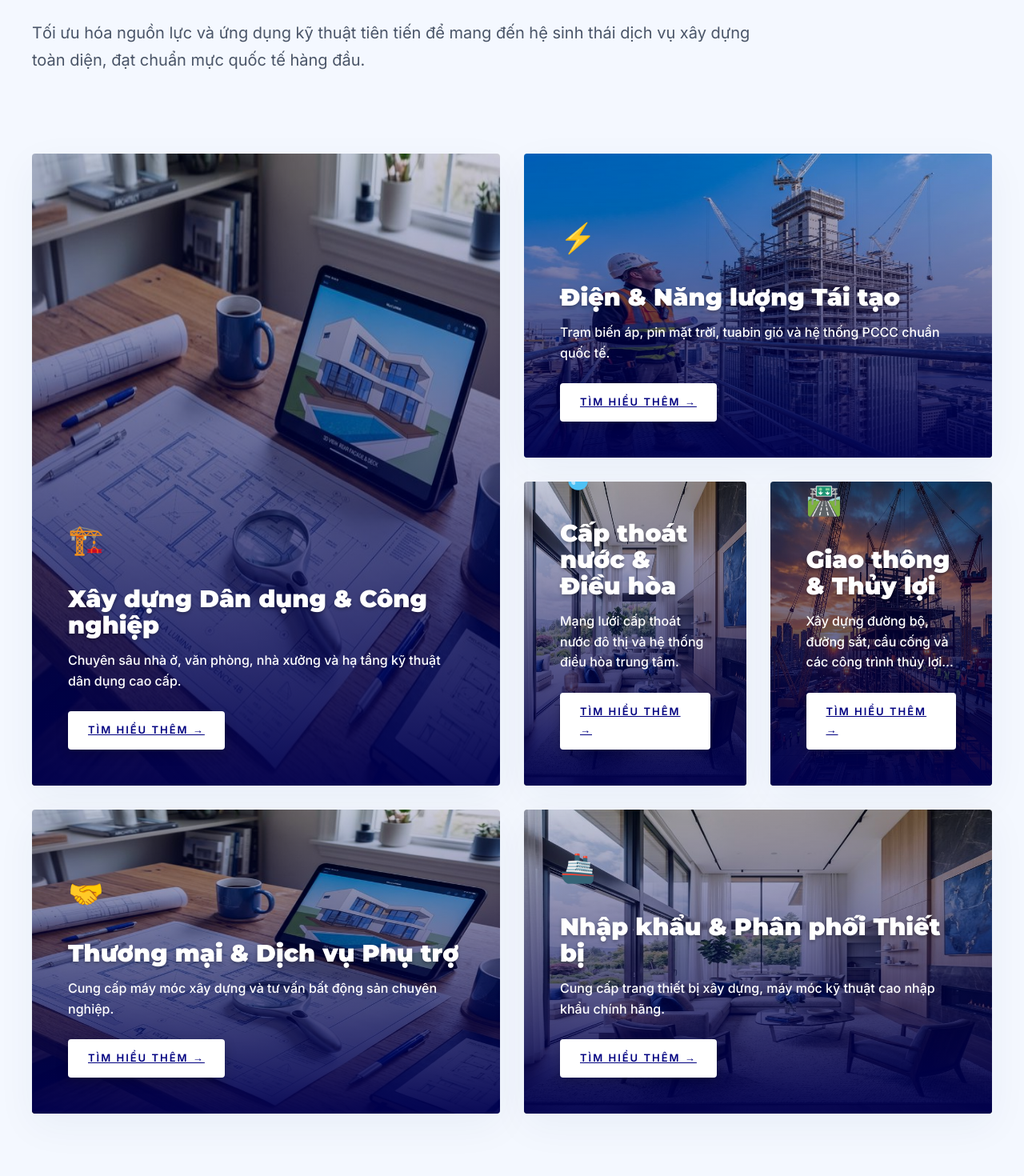
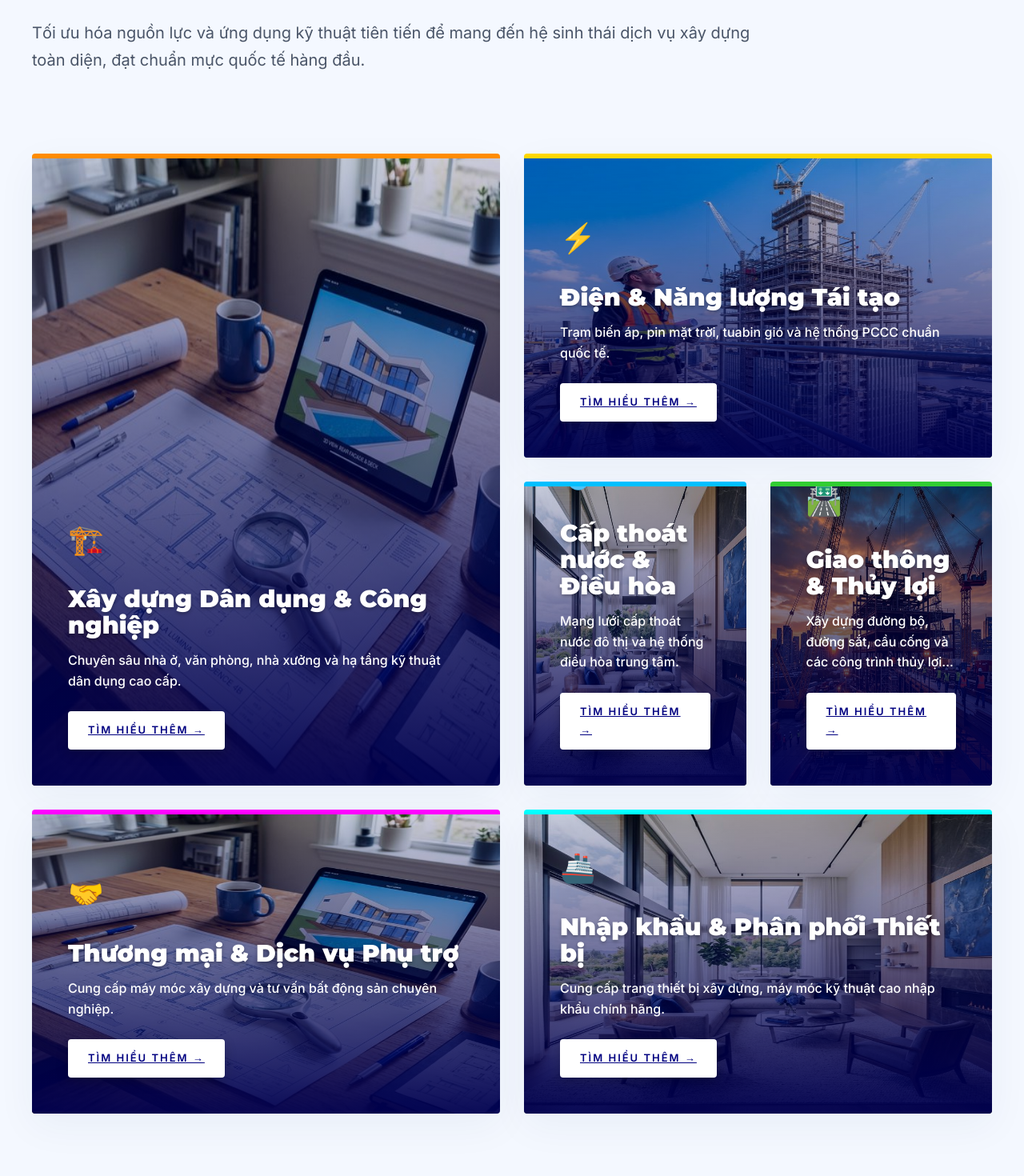
Before and after one commit to anhphuong86/webcongty, a Next.js app: page / in a window 1280 px wide. Shown: the part 1151-2621 px from the top of the page at 80% size. Built offline with nearby package versions, Linux system fonts and the light colour scheme.

Commit message:
V11 Final Color Branding UI: Added border-top and dynamic hover overlays for all services

```diff
--- a/src/app/page.module.css
+++ b/src/app/page.module.css
@@ -475,3 +475,79 @@
     grid-template-columns: 1fr;
   }
 }
+
+
+/* Color Branding Utilities */
+.orange {
+  border-top: 6px solid #FF8C00;
+}
+
+.yellow {
+  border-top: 6px solid #FFD700;
+}
+
+.blue {
+  border-top: 6px solid #00BFFF;
+}
+
+.green {
+  border-top: 6px solid #32CD32;
+}
+
+.purple {
+  border-top: 6px solid #FF00FF;
+}
+
+.cyan {
+  border-top: 6px solid #00FFFF;
+}
+
+.orange:hover .bentoOverlay {
+  background: linear-gradient(to top, rgba(255, 140, 0, 0.8) 0%, transparent 100%);
+}
+
+.yellow:hover .bentoOverlay {
+  background: linear-gradient(to top, rgba(255, 215, 0, 0.8) 0%, transparent 100%);
+}
+
+.blue:hover .bentoOverlay {
+  background: linear-gradient(to top, rgba(0, 191, 255, 0.8) 0%, transparent 100%);
+}
+
+.green:hover .bentoOverlay {
+  background: linear-gradient(to top, rgba(50, 205, 50, 0.8) 0%, transparent 100%);
+}
+
+.purple:hover .bentoOverlay {
+  background: linear-gradient(to top, rgba(255, 0, 255, 0.8) 0%, transparent 100%);
+}
+
+.cyan:hover .bentoOverlay {
+  background: linear-gradient(to top, rgba(0, 255, 255, 0.8) 0%, transparent 100%);
+}
+
+.orange :global(.btn-primary) {
+  background-color: #FF8C00;
+}
+
+.yellow :global(.btn-primary) {
+  background-color: #FFD700;
+  color: #000;
+}
+
+.blue :global(.btn-primary) {
+  background-color: #00BFFF;
+}
+
+.green :global(.btn-primary) {
+  background-color: #32CD32;
+}
+
+.purple :global(.btn-primary) {
+  background-color: #FF00FF;
+}
+
+.cyan :global(.btn-primary) {
+  background-color: #00FFFF;
+  color: #000;
+}
```
